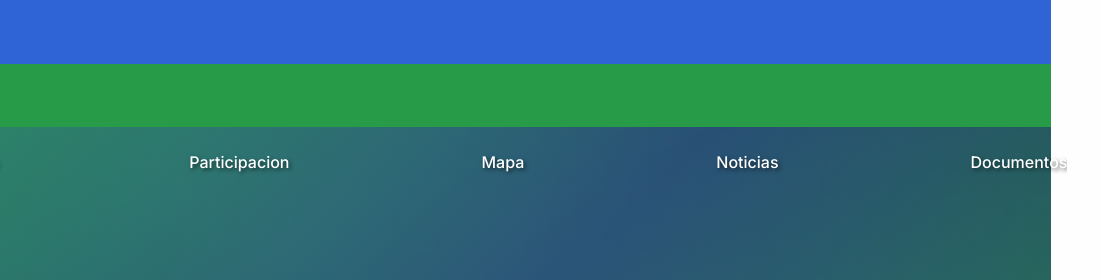
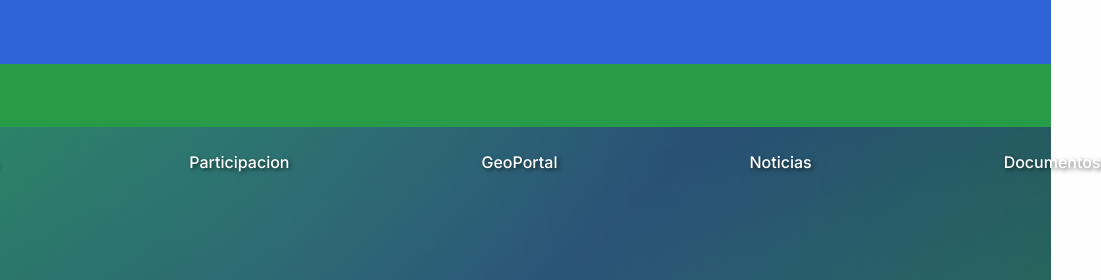
Before and after one commit to MOmichi-In/BAQ---VERDE-by-WEBFORGE, an Astro site in the folder BAQ_VERDE_BY_WEBFORGE/: page / in a window 1280 px wide. Shown: the top 280 px of the page, 229-1330 px from the left, 1101 px wide, since content can reach past the window. Built offline with nearby package versions, Linux system fonts and the light colour scheme; Astro itself is replaced by a stand-in of ours.

Commit message:
layout changes

```diff
--- a/BAQ_VERDE_BY_WEBFORGE/src/layouts/LayoutHome.astro
+++ b/BAQ_VERDE_BY_WEBFORGE/src/layouts/LayoutHome.astro
@@ -55,7 +55,7 @@ import "../styles/global.css";
         <nav class="nav">
           <a href="/">Inicio</a>
           <a href="/participation">Participacion</a>
-          <a href="/maps">Mapa</a>
+          <a href="/maps">GeoPortal</a>
           <a href="/news">Noticias</a>
           <a href="/documents">Documentos</a>
         </nav>
```
